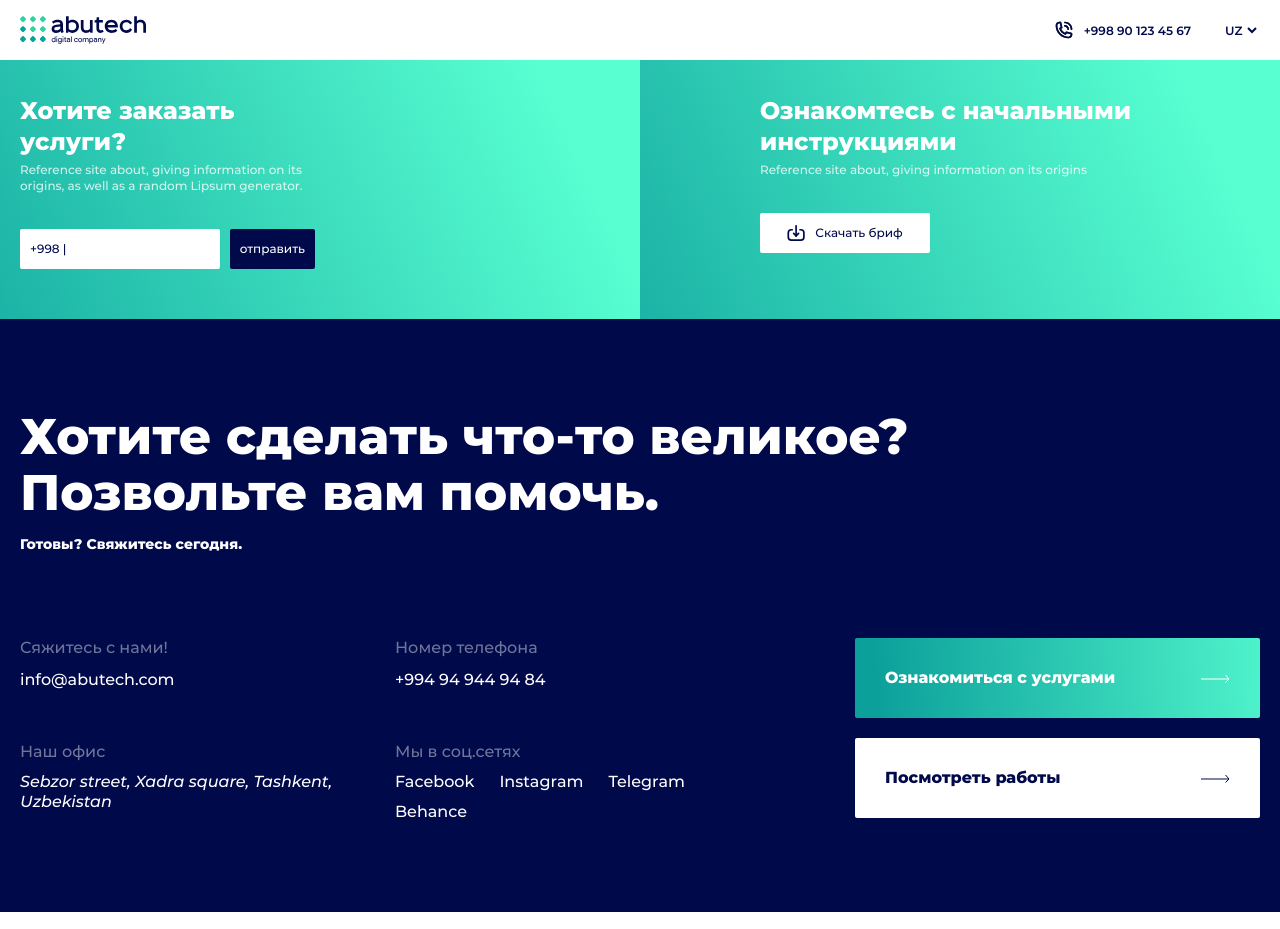
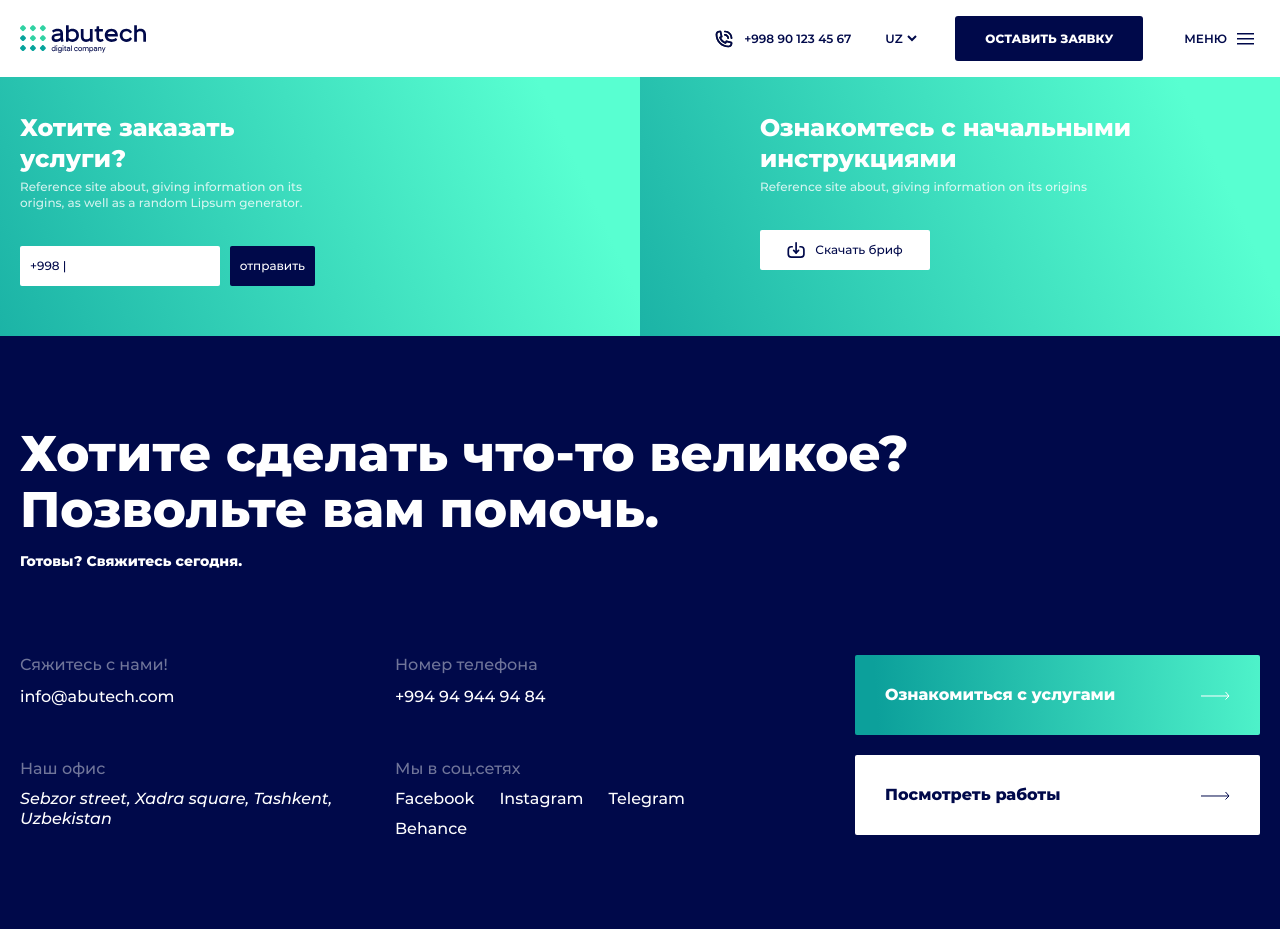
Before and after one commit to abutechuz/abutechuz-front, a React (Create React App) app: page / in a window 1280 px wide. Built offline with nearby package versions, Linux system fonts and the light colour scheme.

Commit message:
FIxed console errors

```diff
--- a/src/components/Header/Header.js
+++ b/src/components/Header/Header.js
@@ -5,6 +5,7 @@ import Container from '../Container/Container'
 /* Svg Icons: */
 import LogoImg from '../Lib/Svg/Logo'
 import PhoneCall from '../Lib/Svg/PhoneCall'
+import Hamburger from '../Lib/Svg/Hamburger'
 
 function Header() {
 	return (
@@ -31,7 +32,16 @@ function Header() {
 							<option value='ru'>Ru</option>
 							<option value='en'>En</option>
 						</select>
+
+						<a className='site-header__request-button' href=''>
+							ОСТАВИТЬ ЗАЯВКУ
+						</a>
 					</div>
+
+					<button className='site-header__hamburger'>
+						МЕНЮ
+						<Hamburger className='site-header__hamburger-icon' />
+					</button>
 
 					<nav className='sitenav'></nav>
 				</div>
--- a/src/components/Header/Header.scss
+++ b/src/components/Header/Header.scss
@@ -1,6 +1,7 @@
 .site-header {
 	padding-top: 16px;
 	padding-bottom: 16px;
+	white-space: nowrap;
 }
 
 .logo {
@@ -82,3 +83,47 @@
 	margin-left: 30px;
 	cursor: pointer;
 }
+
+/* Request Button */
+.site-header__request-button {
+	padding: 15px 30px;
+	margin-left: 35px;
+	text-decoration: none;
+	font-weight: bold;
+	font-size: 12px;
+	line-height: 15px;
+	text-align: center;
+	text-transform: uppercase;
+	color: #ffffff;
+	background-color: #00094a;
+	border-radius: 3px;
+	transition: opacity 0.3s ease;
+}
+
+.site-header__request-button:hover {
+	opacity: 0.8;
+}
+
+.site-header__request-button:active {
+	opacity: 0.6;
+}
+
+/* Hamburger */
+.site-header__hamburger {
+	display: flex;
+	align-items: center;
+	margin-left: 35px;
+	font-weight: 600;
+	font-size: 12px;
+	line-height: 15px;
+	color: #00094a;
+	background-color: transparent;
+	border: none;
+	cursor: pointer;
+}
+
+.site-header__hamburger-icon {
+	min-width: 17px;
+	min-height: 12px;
+	margin-left: 10px;
+}
--- /dev/null
+++ b/src/components/Lib/Svg/Hamburger.js
@@ -0,0 +1,19 @@
+import React from 'react'
+
+function Hamburger({ className }) {
+	return (
+		<svg
+			className={className}
+			width='17'
+			height='12'
+			viewBox='0 0 17 12'
+			fill='none'
+			xmlns='http://www.w3.org/2000/svg'>
+			<rect x='0.000610352' width='17' height='1.5' fill='#00094A' />
+			<rect x='0.000610352' y='5' width='17' height='1.5' fill='#00094A' />
+			<rect x='0.000610352' y='10' width='17' height='1.5' fill='#00094A' />
+		</svg>
+	)
+}
+
+export default Hamburger
```
Also changed, not shown: src/components/Lib/Svg/Logo.js, src/components/Lib/Svg/PhoneCall.js, 1 other file (tests, documents, lock files or other folders). Lines whose indentation alone changed are shown as unchanged.
